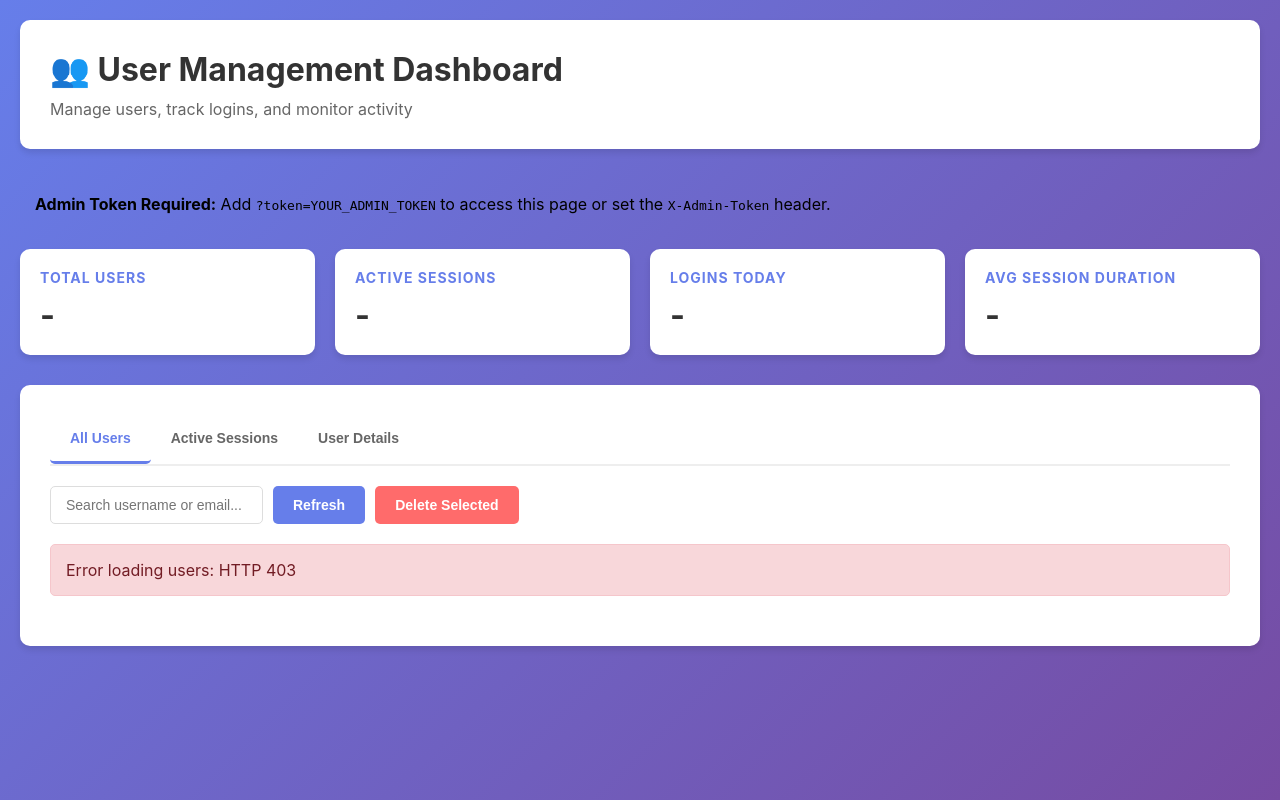
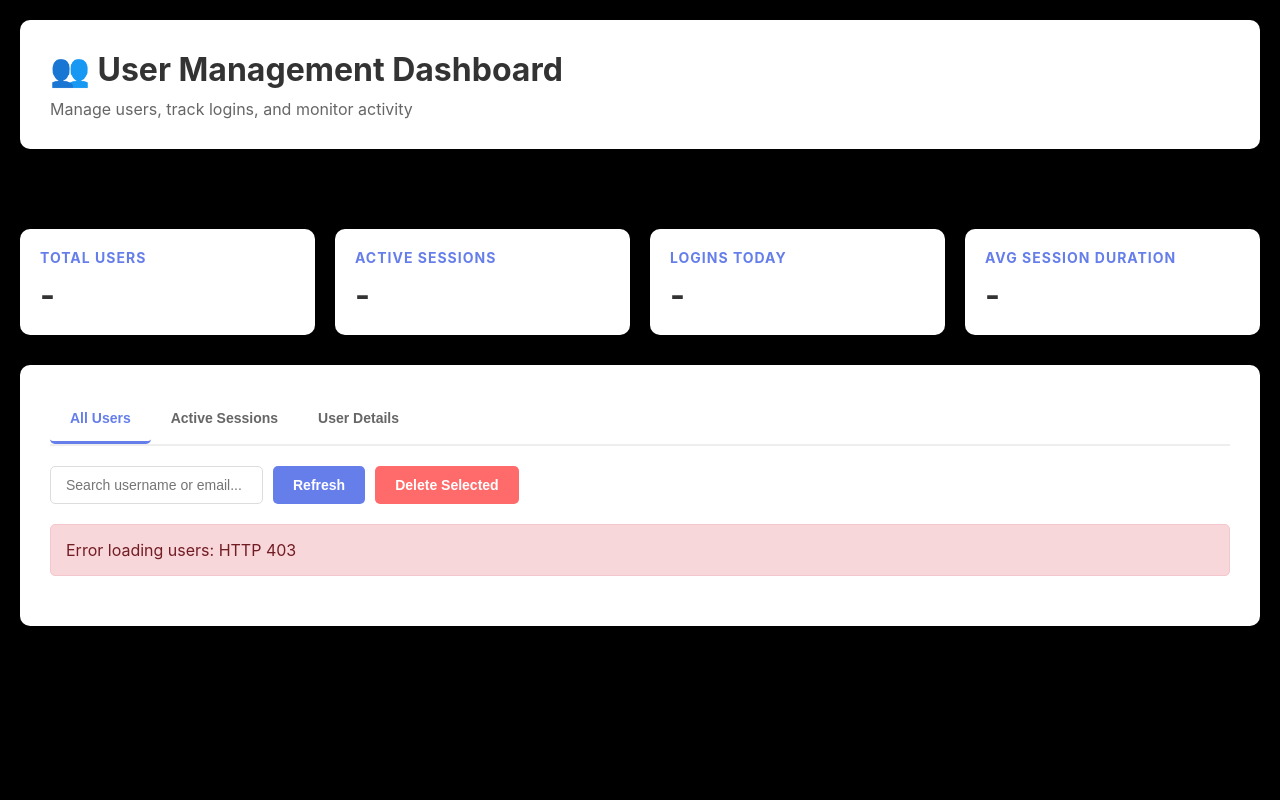
Before and after one commit to LutendoGit/battery-calculator, a Flask app: template templates/education/admin_user_management.html in a window 1280 px wide. Run offline with Flask 2, Linux system fonts and the light colour scheme; the template is opened without the code that fills it, so the values that code supplies are empty; parts of the project's set-up code (start-up, migrations or seed data) failed here and were passed over; some libraries are stand-ins or nearby versions.

Commit message:
Update background color and admin token message
Changed background color to black and removed admin token message.

```diff
--- a/templates/education/admin_user_management.html
+++ b/templates/education/admin_user_management.html
@@ -13,7 +13,7 @@
 
         body {
             font-family: -apple-system, BlinkMacSystemFont, "Segoe UI", Roboto, Oxygen, Ubuntu, Cantarell, sans-serif;
-            background: linear-gradient(135deg, #667eea 0%, #764ba2 100%);
+            background: black;
             min-height: 100vh;
             padding: 20px;
         }
@@ -274,7 +274,7 @@
         </div>
 
         <div class="alert alert-info">
-            <strong>Admin Token Required:</strong> Add <code>?token=YOUR_ADMIN_TOKEN</code> to access this page or set the <code>X-Admin-Token</code> header.
+            <strong></strong> <code></code><code></code>
         </div>
 
         <!-- Stats Section -->
```
